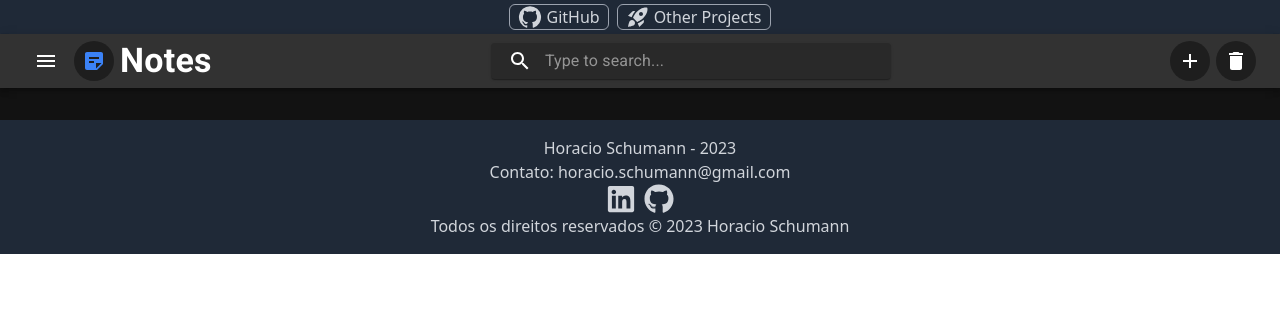
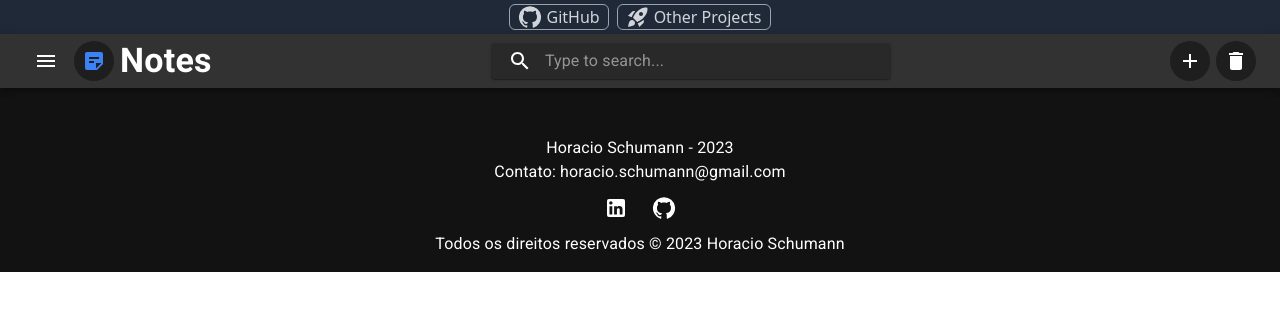
Before and after one commit to horaciosdev/react-notes, a React (Vite) app: page / in a window 1280 px wide. Shown: the top 310 px of the page. Built offline with nearby package versions, Linux system fonts and the light colour scheme.

Commit message:
update: change footer to MUI

```diff
--- a/src/components/Footer.tsx
+++ b/src/components/Footer.tsx
@@ -1,31 +1,55 @@
-import { FaLinkedin, FaGithub } from "react-icons/fa";
+import { Box, IconButton, Link, Typography } from "@mui/material";
 
+import LinkedInIcon from "@mui/icons-material/LinkedIn";
+import GitHubIcon from "@mui/icons-material/GitHub";
 export default function Footer() {
   const currentYear = new Date().getFullYear();
   const developerName = "Horacio Schumann";
 
   return (
-    <footer className="mt-auto bg-gray-800 text-gray-300 p-4 flex flex-col justify-center items-center">
-      <p>
+    <Box
+      sx={{
+        textAlign: "center",
+        p: 2,
+      }}
+    >
+      <Typography>
         {developerName} - {currentYear}
-      </p>
-      <p>
+      </Typography>
+      <Typography>
         Contato:{" "}
-        <a href="mailto:horacio.schumann@gmail.com">
+        <Link
+          href="mailto:horacio.schumann@gmail.com"
+          color="inherit"
+          underline="hover"
+        >
           horacio.schumann@gmail.com
-        </a>
-      </p>
-      <div className="flex gap-2 text-3xl">
-        <a href="https://www.linkedin.com/in/horaciosdev" target="_blank">
-          <FaLinkedin />
-        </a>
-        <a href="https://github.com/horaciosdev" target="_blank">
-          <FaGithub />
-        </a>
-      </div>
-      <p>
+        </Link>
+      </Typography>
+      <Box sx={{ textAlign: "center" }}>
+        <Link
+          href="https://www.linkedin.com/in/horaciosdev"
+          target="_blank"
+          color="inherit"
+        >
+          <IconButton aria-label="delete" size="large" color="inherit">
+            <LinkedInIcon />
+          </IconButton>
+        </Link>
+        <Link
+          href="https://github.com/horaciosdev"
+          target="_blank"
+          underline="hover"
+          color="inherit"
+        >
+          <IconButton aria-label="delete" size="large" color="inherit">
+            <GitHubIcon />
+          </IconButton>
+        </Link>
+      </Box>
+      <Typography>
         Todos os direitos reservados © {currentYear} {developerName}
-      </p>
-    </footer>
+      </Typography>
+    </Box>
   );
 }
```
